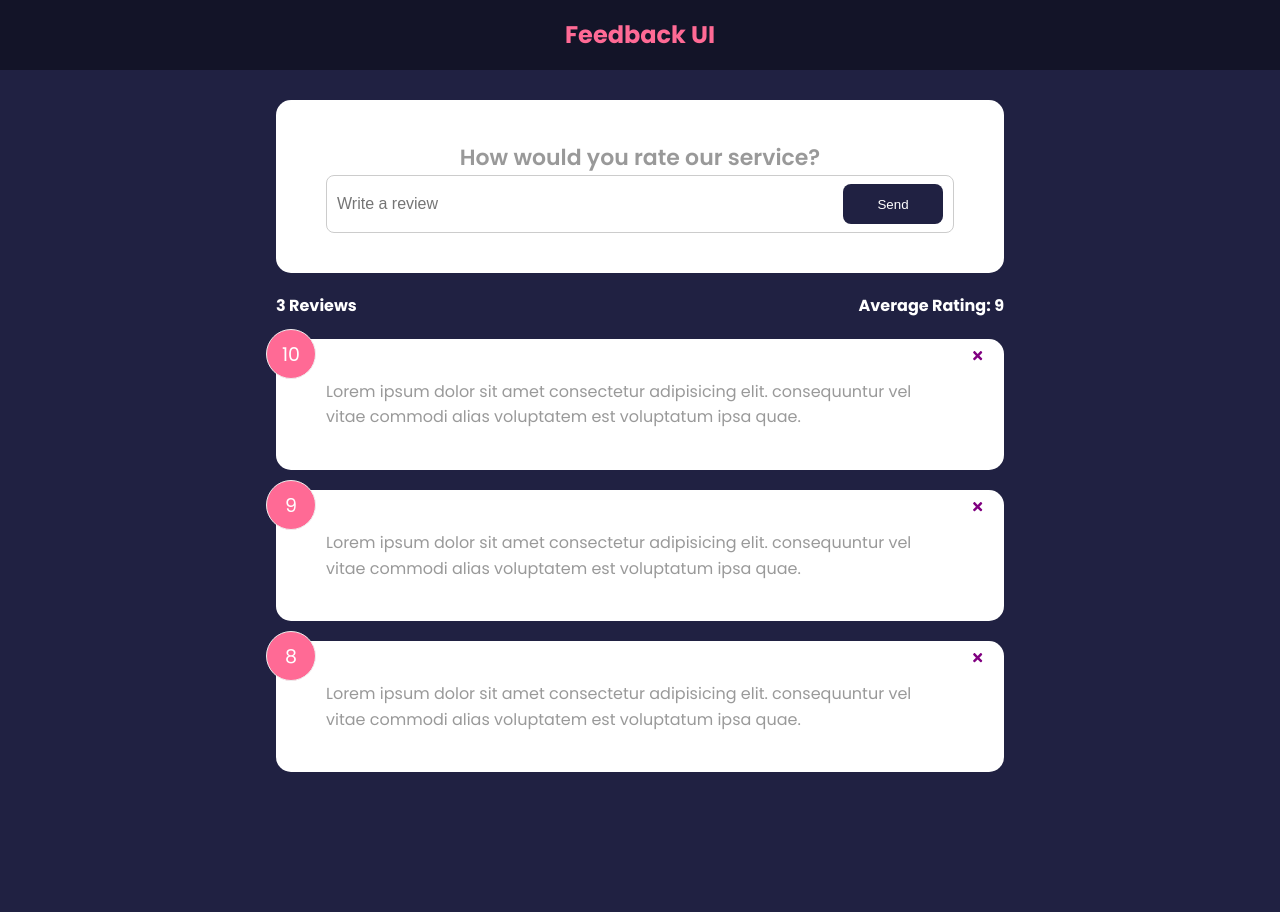
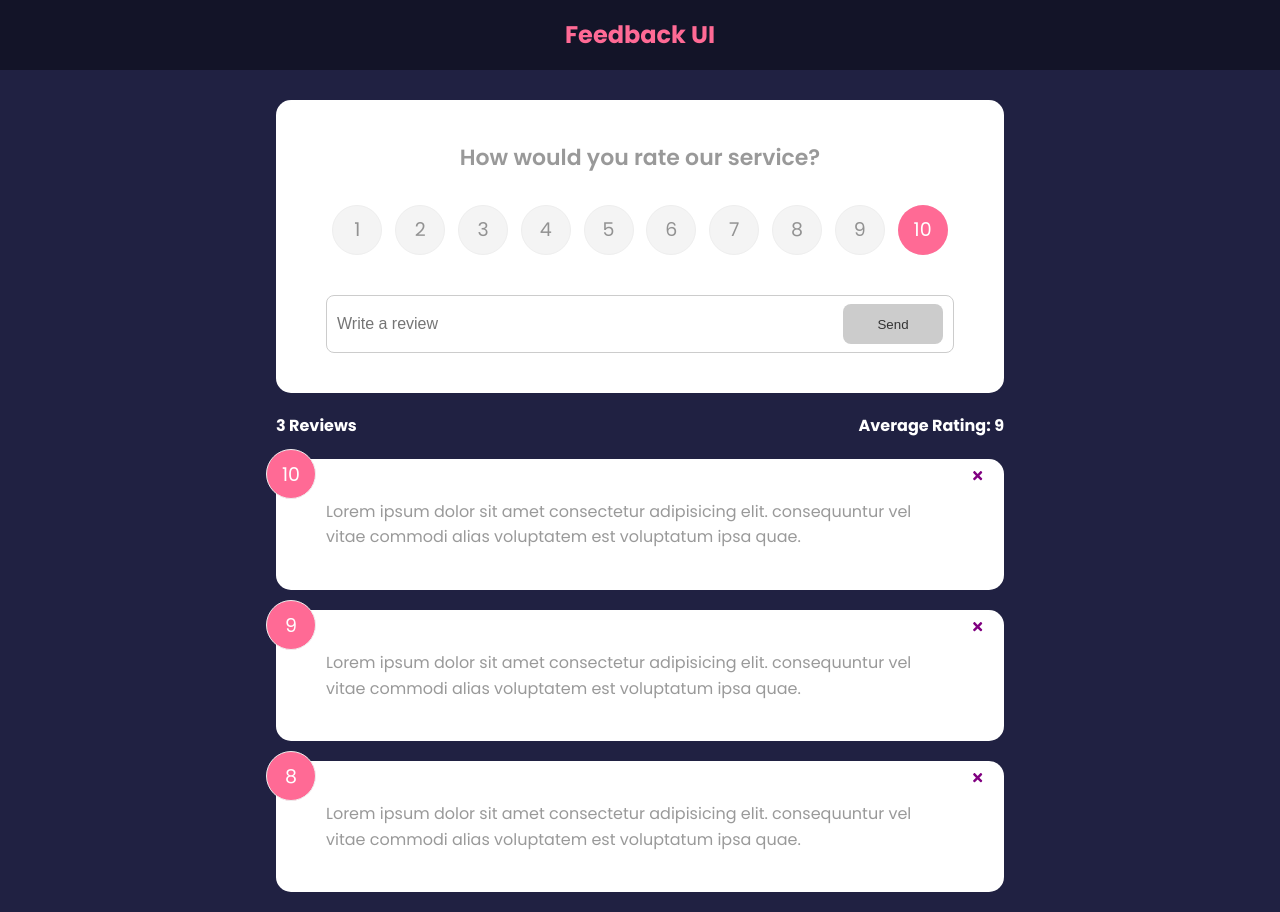
Before and after one commit to coderxdesigner/feedback-app, a React (Create React App) app: page / in a window 1280 px wide. Before the commit the page ends 800 px from the top, so only its background shows below. Built offline with nearby package versions, Linux system fonts and the light colour scheme.

Commit message:
working on the rating component

```diff
--- a/src/components/FeedbackForm.js
+++ b/src/components/FeedbackForm.js
@@ -1,22 +1,39 @@
 import { useState } from 'react'
 import Card from './shared/Card'
 import Button from './shared/Button'
+import RatingSelect from './RatingSelect'
 
 const FeedbackForm = () => {
   const [text, setText] = useState('')
+  const [rating, setRating] = useState(10)
+  const [btnDisabled, setBtnDisabled] = useState(true)
+  const [message, setMessage] = useState('')
   const handleTextChange = e => {
+    if (text === '') {
+      setBtnDisabled(true)
+      setMessage(null)
+    } else if (text !== '' && text.trim().length <= 10) {
+      setMessage('Text must be at least 10 characters')
+      setBtnDisabled(true)
+    } else {
+      setMessage(null)
+      setBtnDisabled(false)
+    }
     setText(e.target.value)
   }
   return (
     <Card>
       <form>
         <h2>How would you rate our service?</h2>
-        {/* rating component */}
+        <RatingSelect />
         <div className='input-group'>
           <input onChange={handleTextChange} type='text' value={text} placeholder='Write a review' />
 
-          <Button type='submit'>Send</Button>
+          <Button type='submit' isDisabled={btnDisabled}>
+            Send
+          </Button>
         </div>
+        {message && <div className='message'>{message}</div>}
       </form>
     </Card>
   )
--- /dev/null
+++ b/src/components/RatingSelect.js
@@ -0,0 +1,55 @@
+import { useState } from 'react'
+import PropTypes from 'prop-types'
+
+const RatingSelect = () => {
+  const [selected, setSelected] = useState(10)
+  const handleChange = e => {
+    setSelected(+e.currentTarget.value)
+  }
+  return (
+    <ul className='rating'>
+      <li>
+        <input type='radio' name='rating' value='1' id='num1' onChange={handleChange} checked={selected === 1} />
+        <label htmlFor='num1'>1</label>
+      </li>
+      <li>
+        <input type='radio' name='rating' value='2' id='num2' onChange={handleChange} checked={selected === 2} />
+        <label htmlFor='num2'>2</label>
+      </li>
+      <li>
+        <input type='radio' name='rating' value='3' id='num3' onChange={handleChange} checked={selected === 3} />
+        <label htmlFor='num3'>3</label>
+      </li>
+      <li>
+        <input type='radio' name='rating' value='4' id='num4' onChange={handleChange} checked={selected === 4} />
+        <label htmlFor='num4'>4</label>
+      </li>
+      <li>
+        <input type='radio' name='rating' value='5' id='num5' onChange={handleChange} checked={selected === 5} />
+        <label htmlFor='num5'>5</label>
+      </li>
+      <li>
+        <input type='radio' name='rating' value='6' id='num6' onChange={handleChange} checked={selected === 6} />
+        <label htmlFor='num6'>6</label>
+      </li>
+      <li>
+        <input type='radio' name='rating' value='7' id='num7' onChange={handleChange} checked={selected === 7} />
+        <label htmlFor='num7'>7</label>
+      </li>
+      <li>
+        <input type='radio' name='rating' value='8' id='num8' onChange={handleChange} checked={selected === 8} />
+        <label htmlFor='num8'>8</label>
+      </li>
+      <li>
+        <input type='radio' name='rating' value='9' id='num9' onChange={handleChange} checked={selected === 9} />
+        <label htmlFor='num9'>9</label>
+      </li>
+      <li>
+        <input type='radio' name='rating' value='10' id='num10' onChange={handleChange} checked={selected === 10} />
+        <label htmlFor='num10'>10</label>
+      </li>
+    </ul>
+  )
+}
+
+export default RatingSelect
```
